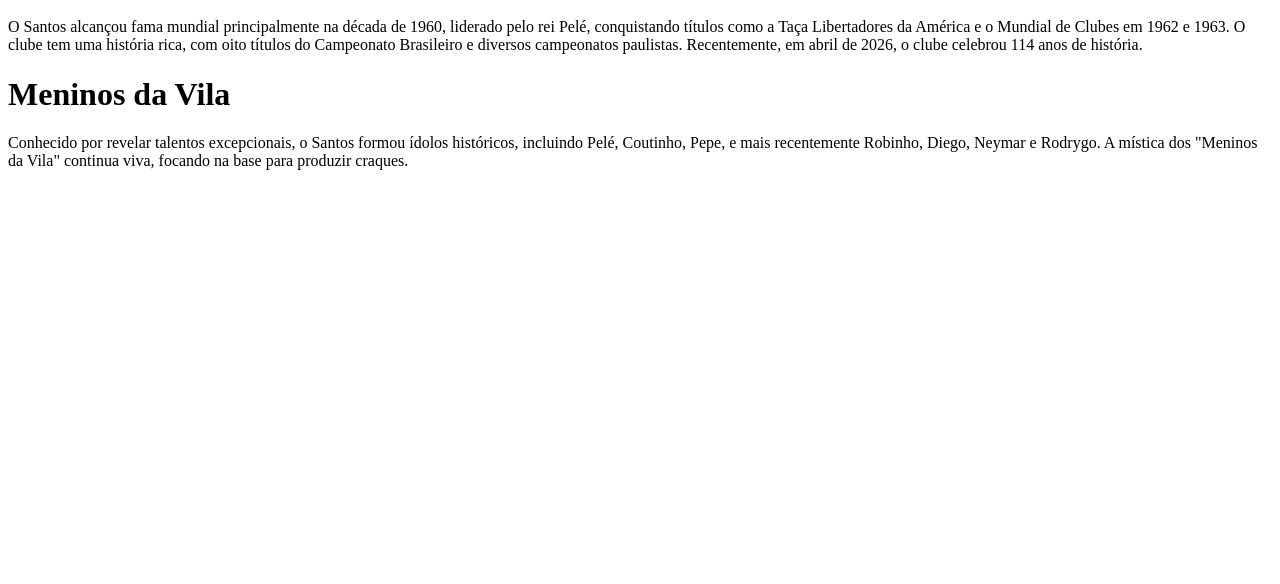
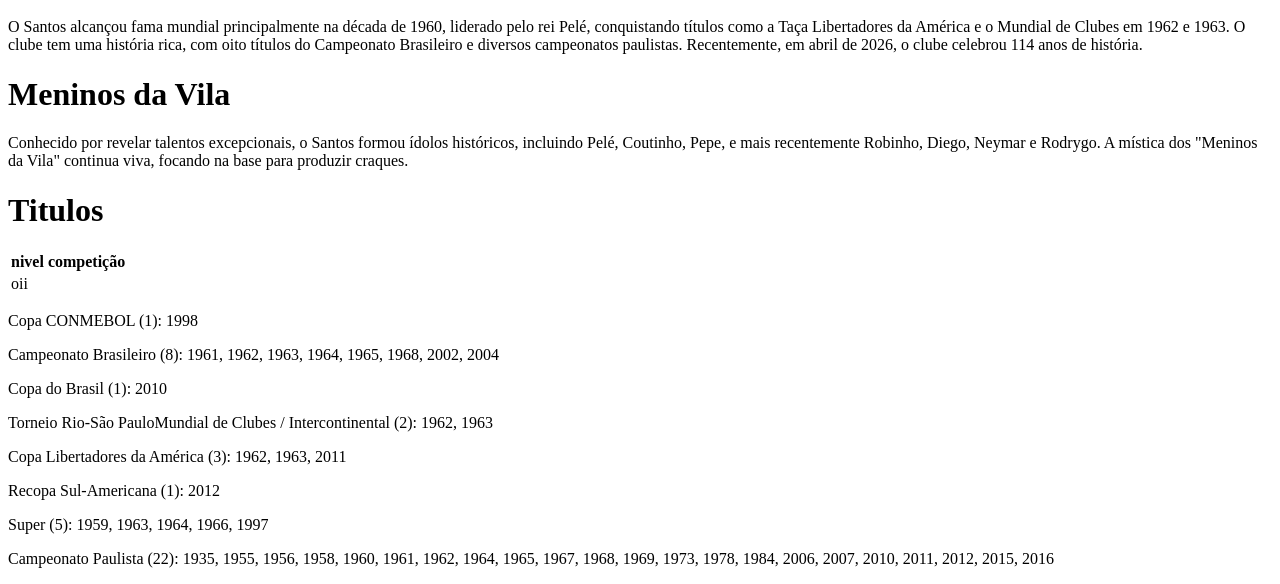
Before and after one commit to pedroandrade11-source/pedro-andrade, a plain HTML site: page index.html in a window 1280 px wide. Shown: the part 480-1064 px from the top of the page. Before the commit the page ends 800 px from the top, so only its background shows below. Drawn offline with Linux system fonts and the light colour scheme.

Commit message:
Add files via upload

```diff
--- a/index.html
+++ b/index.html
@@ -7,3 +7,24 @@
 <p>O Santos alcançou fama mundial principalmente na década de 1960, liderado pelo rei Pelé, conquistando títulos como a Taça Libertadores da América e o Mundial de Clubes em 1962 e 1963. O clube tem uma história rica, com oito títulos do Campeonato Brasileiro e diversos campeonatos paulistas. Recentemente, em abril de 2026, o clube celebrou 114 anos de história. </p>
 <h1>Meninos da Vila</h1>
 <p>Conhecido por revelar talentos excepcionais, o Santos formou ídolos históricos, incluindo Pelé, Coutinho, Pepe, e mais recentemente Robinho, Diego, Neymar e Rodrygo. A mística dos "Meninos da Vila" continua viva, focando na base para produzir craques.</p>
+<h1>Titulos</h1>
+<table>
+    <tr>
+        <th>nivel</th>
+        <th>competição</th>
+        <th></th>
+        <th></th>
+      </tr>
+      <tr>
+        <td>oii</td>
+      </tr>
+</table>
+
+<p>Copa CONMEBOL (1): 1998
+<p>Campeonato Brasileiro (8): 1961, 1962, 1963, 1964, 1965, 1968, 2002, 2004
+<p>Copa do Brasil (1): 2010</p>
+<p>Torneio Rio-São PauloMundial de Clubes / Intercontinental (2): 1962, 1963</p>
+<p>Copa Libertadores da América (3): 1962, 1963, 2011</p>
+<p>Recopa Sul-Americana (1): 2012</p>
+<P>Super (5): 1959, 1963, 1964, 1966, 1997</p>
+<p>Campeonato Paulista (22): 1935, 1955, 1956, 1958, 1960, 1961, 1962, 1964, 1965, 1967, 1968, 1969, 1973, 1978, 1984, 2006, 2007, 2010, 2011, 2012, 2015, 2016</p>
```
